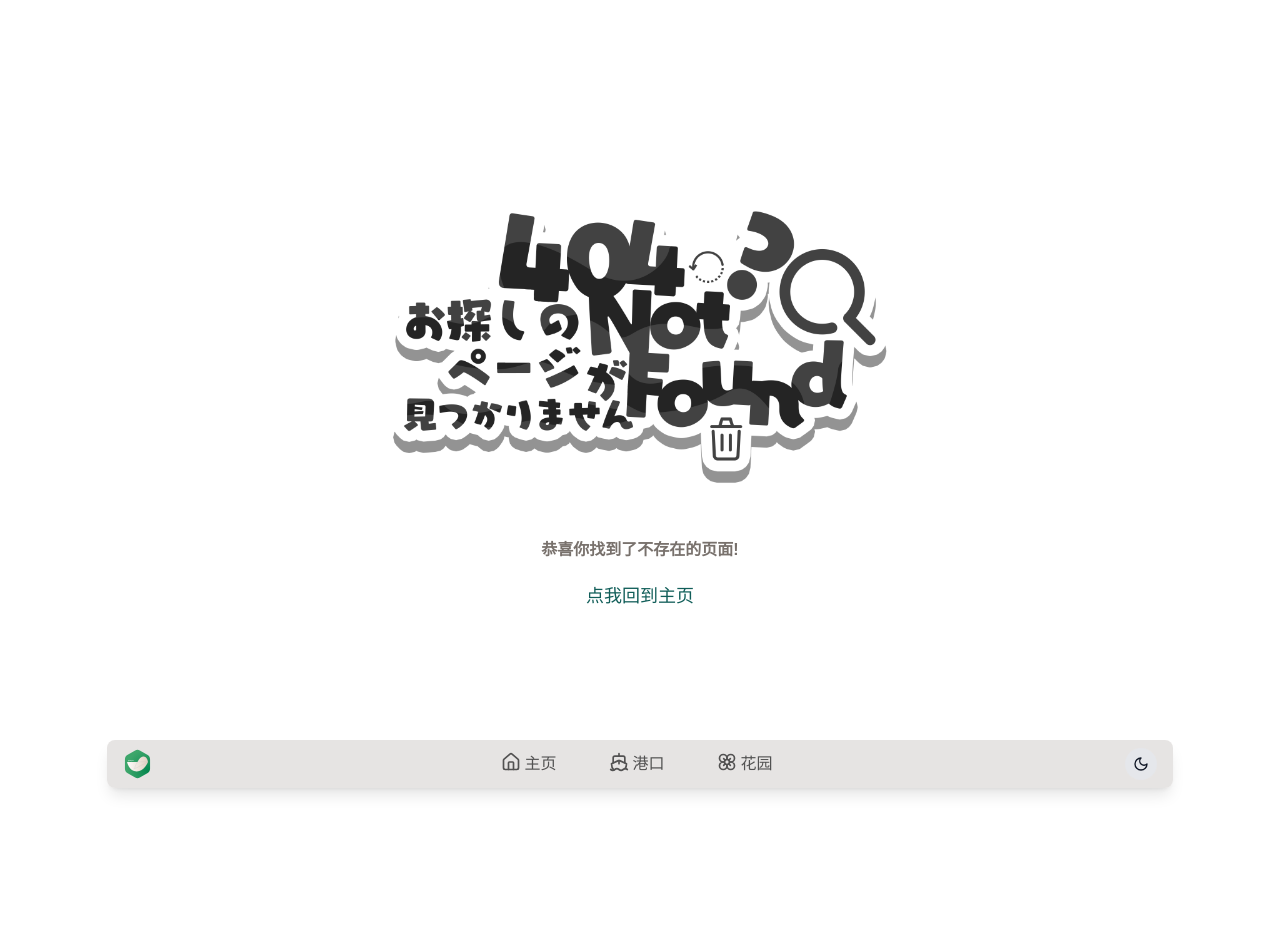
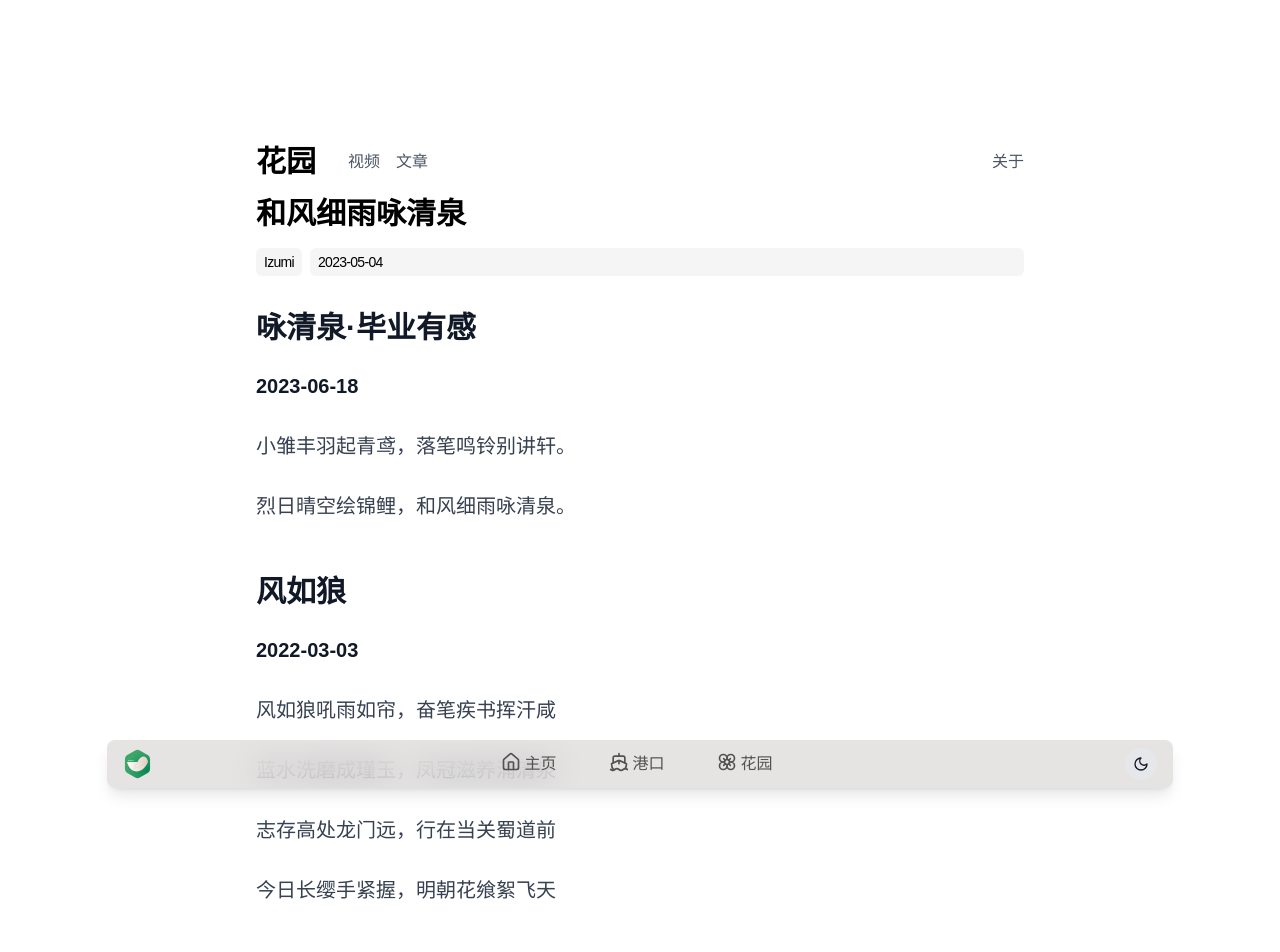
Before and after one commit to pentaoa/grada-next-app, a Next.js app: page /garden/izumi in a window 1280 px wide. Before the commit this address had no page. Shown: the top 952 px of the page. Before the commit the page ends 800 px from the top, so only its background shows below. Built offline with nearby package versions, Linux system fonts and the light colour scheme.

Commit message:
添加 @tailwindcss/typography 依赖，更新布局和页面样式，新增 Izumi 页面及其内容

```diff
--- a/package.json
+++ b/package.json
@@ -9,6 +9,7 @@
     "lint": "next lint"
   },
   "dependencies": {
+    "@tailwindcss/typography": "^0.5.16",
     "framer-motion": "^12.4.3",
     "lucide-react": "^0.475.0",
     "next": "15.1.7",
--- /dev/null
+++ b/src/app/garden/izumi/page.tsx
@@ -0,0 +1,73 @@
+import type { Metadata } from 'next';
+
+export const metadata: Metadata = {
+    title: '和风细雨咏清泉',
+};
+
+export default async function Izumi() {
+
+    return (
+        <section>
+            <h1 className="font-bold text-3xl">
+                和风细雨咏清泉
+            </h1>
+            <div className="grid grid-cols-[auto_1fr_auto] space-x-2 items-center mt-4 mb-8 text-sm">
+                <div className="bg-neutral-100 dark:bg-neutral-800 rounded-md px-2 py-1 tracking-tighter">
+                    Izumi
+                </div>
+                <div className="bg-neutral-100 dark:bg-neutral-800 rounded-md px-2 py-1 tracking-tighter">
+                    2023-05-04
+                </div>
+            </div>
+
+            <article className="prose dark:prose-dark lg:prose-xl">
+                <h3>咏清泉·毕业有感</h3>
+                <p><strong>2023-06-18</strong></p>
+                <p>小雏丰羽起青鸢，落笔鸣铃别讲轩。</p>
+                <p>烈日晴空绘锦鲤，和风细雨咏清泉。</p>
+
+                <h3>风如狼</h3>
+                <p><strong>2022-03-03</strong></p>
+                <p>风如狼吼雨如帘，奋笔疾书挥汗咸</p>
+                <p>蓝水洗磨成瑾玉，凤冠滋养涌清泉</p>
+                <p>志存高处龙门远，行在当关蜀道前</p>
+                <p>今日长缨手紧握，明朝花飨絮飞天</p>
+
+                <h3>寒假有感</h3>
+                <p><strong>2022-03-04</strong></p>
+                <p>门前新绿透窗朱，笑语欢声盈盏壶</p>
+                <p>火树银花缀锦缎，澄汤翠叶蘸桃酥</p>
+                <p>纵横宇上观白兔，阡陌田间谈野狐</p>
+                <p>日暖京华风赶马，归来壮志满腹书</p>
+
+                <h3>恶狗·惊蛰有感</h3>
+                <p><strong>2022-03-07</strong></p>
+                <p>碎雪残冰剩几许，惊雷一叱虫声起</p>
+                <p>骄蛮恶狗拦前道，自在鲲鹏腾万里</p>
+
+                <h3>如梦令·厦门地铁</h3>
+                <p><strong>2022-03-08</strong></p>
+                <p>白鹭红砖绿树，</p>
+                <p>林里石间寻路。</p>
+                <p>鹏展向何方？</p>
+                <p>误入恶龙居处。</p>
+                <p>归复，归复。</p>
+                <p>长浪起帆拨雾。</p>
+
+                <h3>同舟寄·白夜赤泪</h3>
+                <p><strong>2022-05-05</strong></p>
+                <p className="text-[#ed5a65]">玲珑玉露金秋</p>
+                <p className="text-[#1661ab]">月缀柳梢头，</p>
+                <p className="text-[#ed5a65]">长屏掩映，</p>
+                <p className="text-[#1661ab]">雁鹊双飞赤泪流</p>
+                <p className="text-[#ed5a65]">悠悠</p>
+                <br />
+                <p className="text-[#ed5a65]">黑风白夜孤楼</p>
+                <p className="text-[#1661ab]">雨打苍颜瘦，</p>
+                <p className="text-[#ed5a65]">过墙红杏，</p>
+                <p className="text-[#1661ab]">绕树三匝素发愁</p>
+                <p className="text-[#ed5a65]">休休</p>
+            </article>
+        </section>
+    )
+}
--- a/src/app/garden/layout.tsx
+++ b/src/app/garden/layout.tsx
@@ -4,7 +4,7 @@ import { ReactNode } from 'react';
 
 const GardenLayout = ({ children }: { children: ReactNode }) => {
   return (
-    <div className="max-w-3xl min-w-0 mx-3 lg:mx-auto mt-7 md:mt-20 lg:mt-32">
+    <div className="pb-10 max-w-3xl min-w-0 mx-3 lg:mx-auto mt-7 md:mt-20 lg:mt-32">
       <Navbar />
       {children}
     </div>
--- a/src/app/garden/page.tsx
+++ b/src/app/garden/page.tsx
@@ -64,8 +64,19 @@ export default async function BlogPage() {
           </div>
         </div>
       </div>
+
       <div id="article"></div>
 
+      <Link
+        className="flex flex-col space-y-1 m-5"
+        href={`/garden/izumi`}
+      >
+        <div className="p-3 w-full rounded-lg border-solid">
+          <div className="text-xl font-medium">和风细雨咏清泉</div>
+          <div className="text-gray-500">Izumi</div>
+          <div className="text-gray-500 text-sm/relaxed">2023-05-04</div>
+        </div>
+      </Link>
     </section>
   );
 }
--- a/src/app/layout.tsx
+++ b/src/app/layout.tsx
@@ -15,7 +15,7 @@ export const metadata: Metadata = {
 export default function RootLayout({ children }: { children: React.ReactNode }) {
   return (
     <html lang="zh-CN" suppressHydrationWarning>
-      <body className="bg-white text-black dark:bg-gray-900 dark:text-white transition-colors duration-300">
+      <body className="pb-10 bg-white text-black dark:bg-gray-900 dark:text-white transition-colors duration-300">
         <ThemeProvider>
           {children}
           <Footer />
--- a/tailwind.config.ts
+++ b/tailwind.config.ts
@@ -15,5 +15,7 @@ export default {
       },
     },
   },
-  plugins: [],
+  plugins: [
+    require('@tailwindcss/typography'),
+  ],
 } satisfies Config;
```
Also changed, not shown: 1 other file (tests, documents, lock files or other folders).
